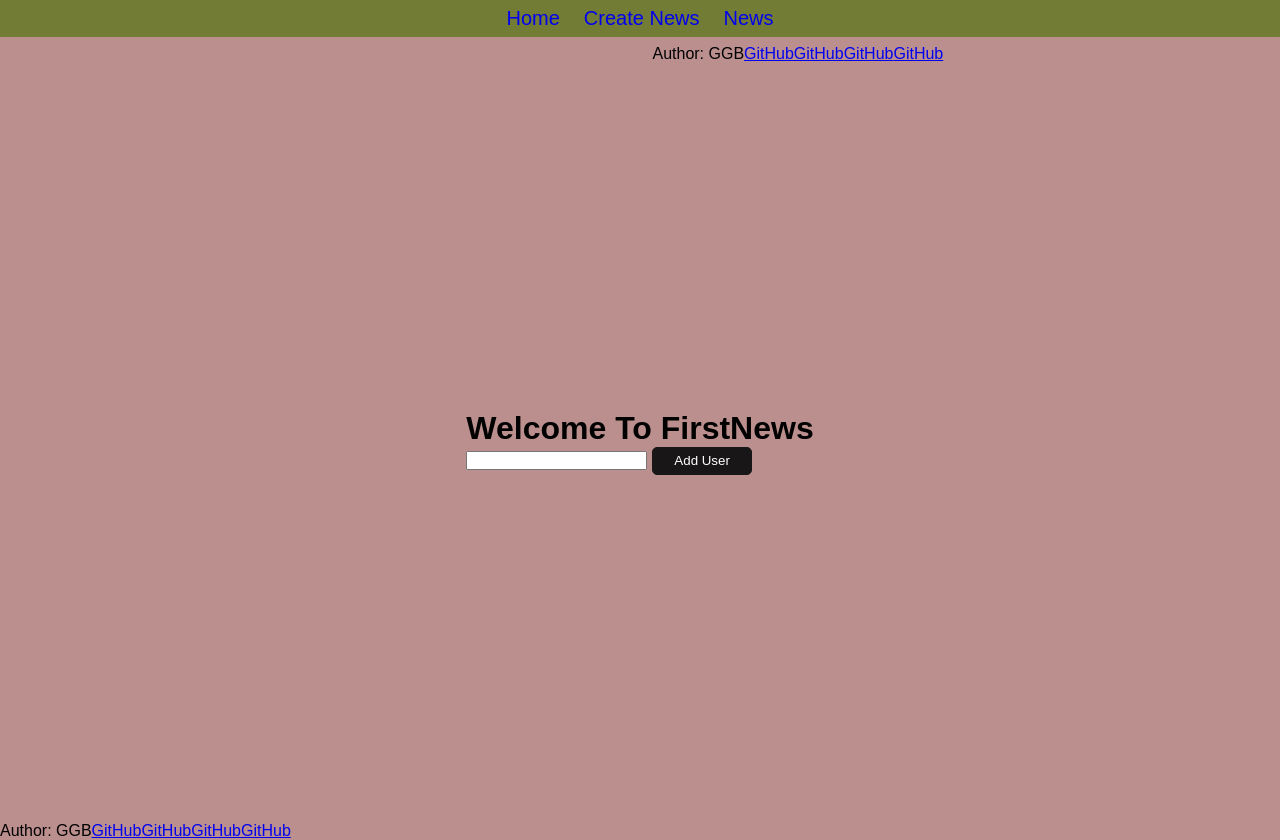
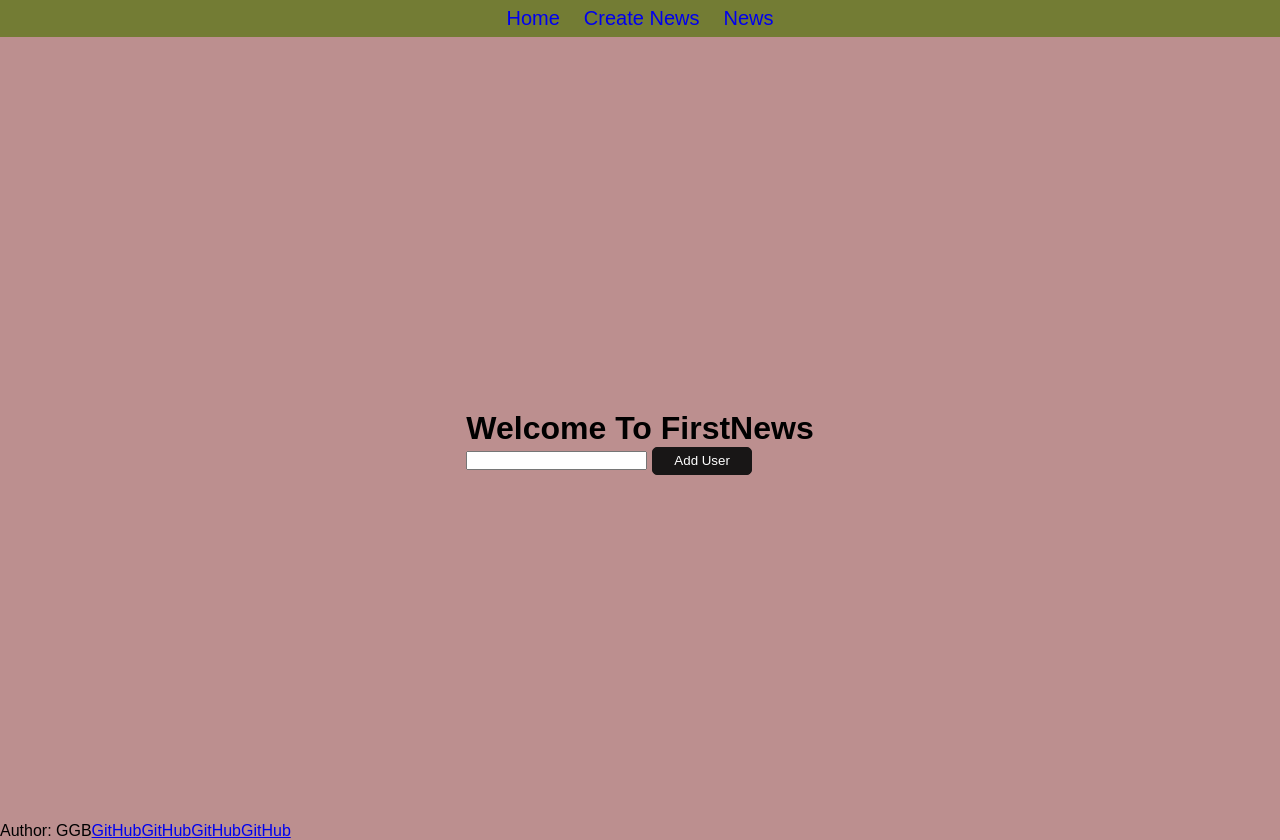
Before and after one commit to gurgen-baghdasaryan/NewsApp, a React (Create React App) app: page / in a window 1280 px wide. Built offline with nearby package versions, Linux system fonts and the light colour scheme; no server answers.

Commit message:
working on routing bugs

```diff
--- a/src/components/Head/Head.jsx
+++ b/src/components/Head/Head.jsx
@@ -2,7 +2,6 @@ import React, { Component } from "react";
 import { userContext } from "../../context/userContext";
 
 import Nav from '../Nav'
-import Footer from '../Footer'
 
 class Head extends Component {
 
@@ -14,7 +13,6 @@ class Head extends Component {
       <div className="head">
         <h3>FN</h3>
         <Nav />
-        <Footer />
         <p>{this.context}</p>
       </div>
     )
```
